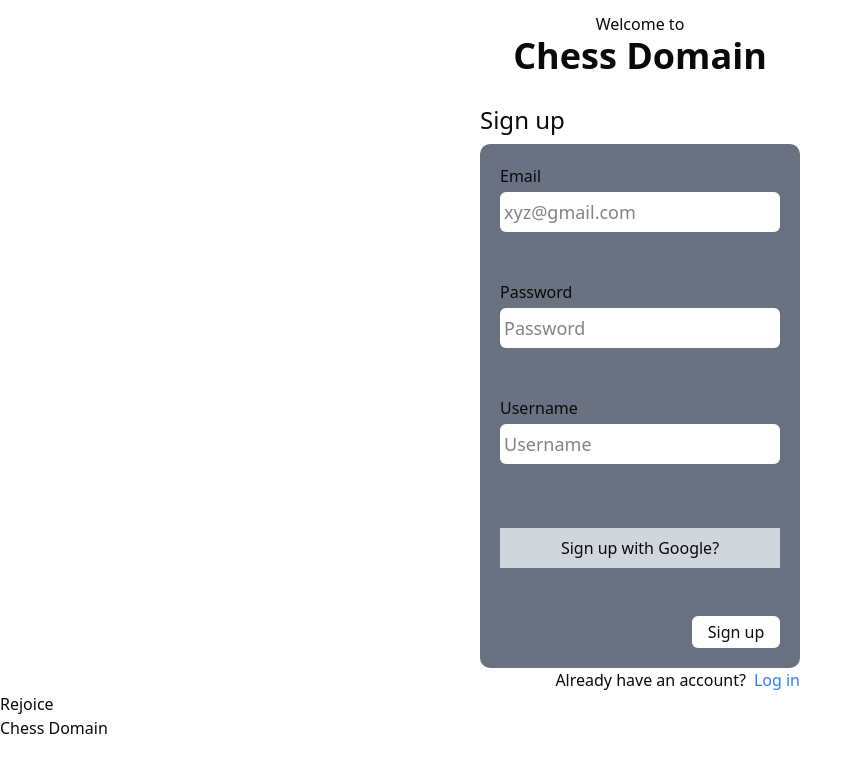
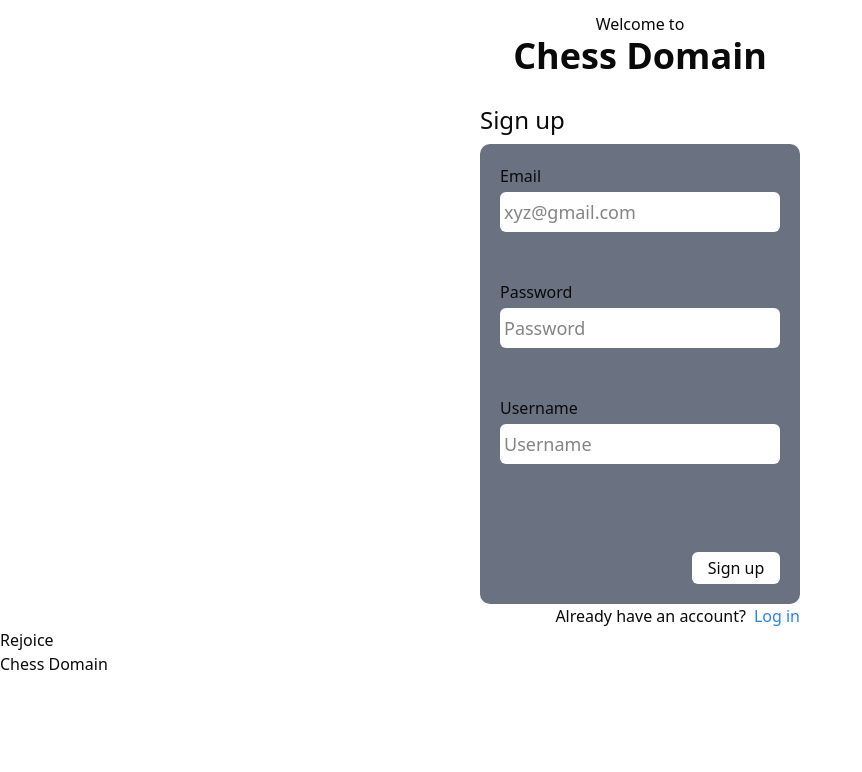
Before and after one commit to Bona101/chess-domain, a React (Vite) app: page /signup in a window 1280 px wide. Shown: the top 772 px of the page, without its empty margins (0-862 px from the left). Built offline with nearby package versions, Linux system fonts and the light colour scheme; no server answers.

Commit message:
feat: implemented Google login

```diff
--- a/package.json
+++ b/package.json
@@ -11,6 +11,7 @@
   },
   "dependencies": {
     "@radix-ui/react-slot": "^1.2.4",
+    "@react-oauth/google": "^0.13.4",
     "@tailwindcss/vite": "^4.1.18",
     "@tanstack/react-router": "^1.150.0",
     "@tanstack/react-router-devtools": "^1.151.6",
--- /dev/null
+++ b/src/components/GoogleButton.tsx
@@ -0,0 +1,80 @@
+// import { useEffect } from "react";
+
+// declare global {
+//     interface Window {
+//         google: any;
+//     }
+// }
+
+// interface GoogleButtonProps {
+//     action: string
+// }
+
+// const env = import.meta.env;
+// const GOOGLE_LOGIN_URL = env.VITE_BACKEND_GOOGLE_LOGIN_URL;
+
+// export default function GoogleButton({ action }: GoogleButtonProps) {
+//     useEffect(() => {
+//         window.google.accounts.id.initialize({
+//             client_id: "YOUR_GOOGLE_CLIENT_ID",
+//             callback: handleCredentialResponse,
+//         });
+
+//         window.google.accounts.id.renderButton(
+//             document.getElementById("googleBtn"),
+//             { theme: "outline", size: "large" }
+//         );
+//     }, []);
+
+//     async function handleCredentialResponse(response: any) {
+//         await fetch(GOOGLE_LOGIN_URL, {
+//             method: "POST",
+//             headers: { "Content-Type": "application/json" },
+//             credentials: "include",
+//             body: JSON.stringify({ token: response.credential }),
+//         });
+
+//         window.location.href = "/dashboard";
+//     }
+
+//     return (
+//         <button id="googleBtn" className="bg-gray-300 w-full py-2 mt-4 mb-12 cursor-pointer">
+//             {action} with Google?
+//         </button>
+//     );
+
+// }
+
+
+
+
+import { GoogleLogin } from '@react-oauth/google';
+import { useRouter } from "@tanstack/react-router";
+
+const env = import.meta.env;
+const GOOGLE_LOGIN_URL = env.VITE_BACKEND_GOOGLE_LOGIN_URL;
+
+export default function GoogleButton() {
+    const router = useRouter();
+
+    const handleSuccess = async (credentialResponse: any) => {
+        // Send the token to your backend (Method 2)
+        const res = await fetch(GOOGLE_LOGIN_URL, {
+            method: 'POST',
+            headers: { 'Content-Type': 'application/json' },
+            body: JSON.stringify({ token: credentialResponse.credential }),
+            credentials: "include" // important for session
+        });
+
+        if (res.ok) {
+            router.navigate({ to: "/dashboard" });
+        }
+    };
+
+    return (
+        <GoogleLogin
+            onSuccess={handleSuccess}
+            onError={() => console.log('Login Failed')}
+        />
+    );
+}
--- a/src/components/SignupOrLogin.tsx
+++ b/src/components/SignupOrLogin.tsx
@@ -1,4 +1,5 @@
 import { Link } from "@tanstack/react-router";
+import GoogleButton from "@/components/GoogleButton";
 
 type AuthAction = "Sign up" | "Log in";
 
@@ -73,7 +74,7 @@ export default function SignupOrLogin({ action,
                             required
                         />
                     </div>}
-                    <button className="bg-gray-300 w-full py-2 mt-4 mb-12 cursor-pointer">{action} with Google?</button>
+                    <GoogleButton />
                     <div className="flex justify-end">
                         <button type="submit" className="w-22 bg-white rounded-sm py-1 cursor-pointer">{action}</button>
                     </div>
```
Also changed, not shown: src/main.tsx (+55 -2 lines), 2 other files (tests, documents, lock files or other folders).
